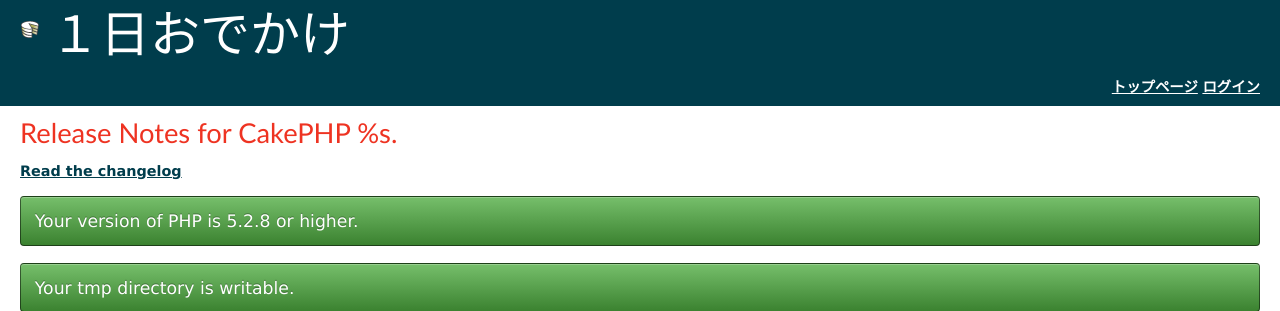
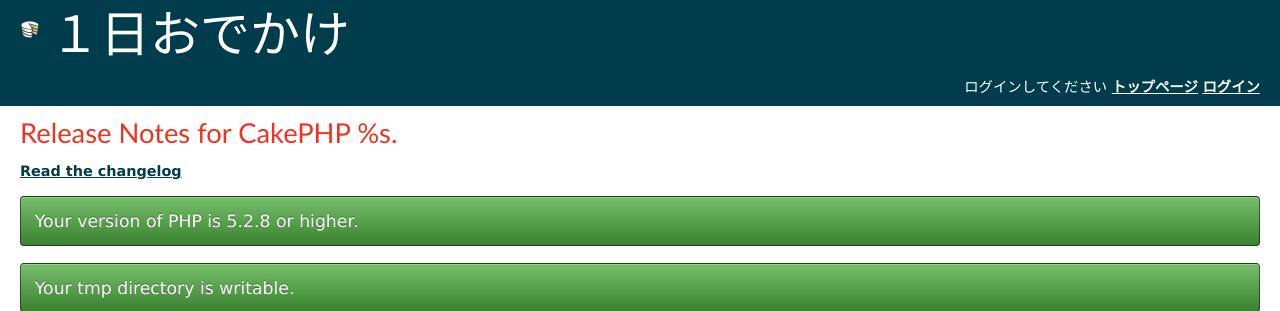
Before and after one commit to nkbc/odekake, a CakePHP app: template app/View/Pages/home.ctp in a window 1280 px wide. Shown: the top 311 px of the page. Run offline with PHP 8.4 and a stand-in for CakePHP, Linux system fonts and the light colour scheme; the template is opened without the code that fills it, so the values that code supplies are empty; some libraries are stand-ins or nearby versions.

Commit message:
ユーザ名の表示

```diff
--- a/app/View/Layouts/default.ctp
+++ b/app/View/Layouts/default.ctp
@@ -33,9 +33,18 @@ $toptitle = '１日おでかけ';
 			<h1 style="font-size:50px;padding-top:10px;"><?php echo $this->Html->link($toptitle, array('controller' => 'tops', 'action' => 'index')); ?></h1>
 
 			<div Align="right">
+				<!---ログイン判定ここから-------------->
+				<?php if (!AuthComponent::user()):
+				 echo 'ログインしてください';
+			 else:
+				 echo 'ようこそ'.AuthComponent::user('username').'さん!' ;
+			 endif;
+				 ?>
+				<!---ログイン判定ここまで-------------->
 				<?php echo $this->Html->link(__('トップページ'), array('controller' => 'tops', 'action' => 'index')); ?>
 				<?php if(AuthComponent::user('id')): ?>
 				<?php echo $this->Html->link(__('マイページ'), array('controller' => 'plans', 'action' => 'index')); ?>
+
 				<?php echo $this->Html->link(__('ログアウト'), array('controller' => 'users', 'action' => 'logout')); ?>
 			<?php else: ?>
 				<?php echo $this->Html->link(__('ログイン'), array('controller' => 'users', 'action' => 'login')); ?>
```
